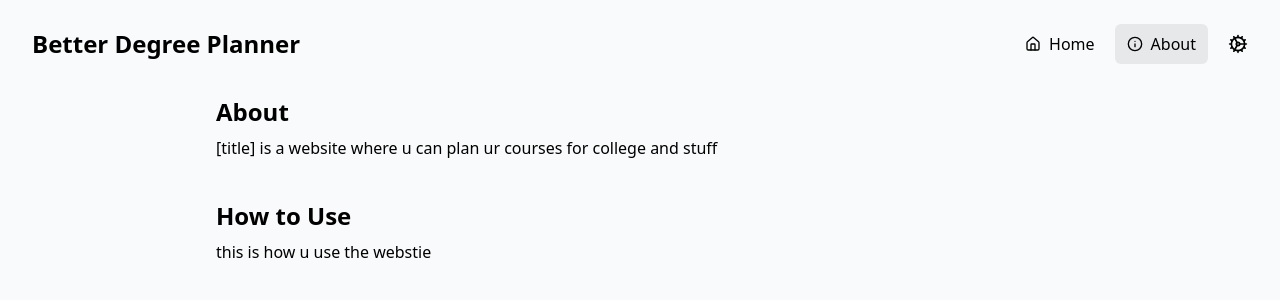
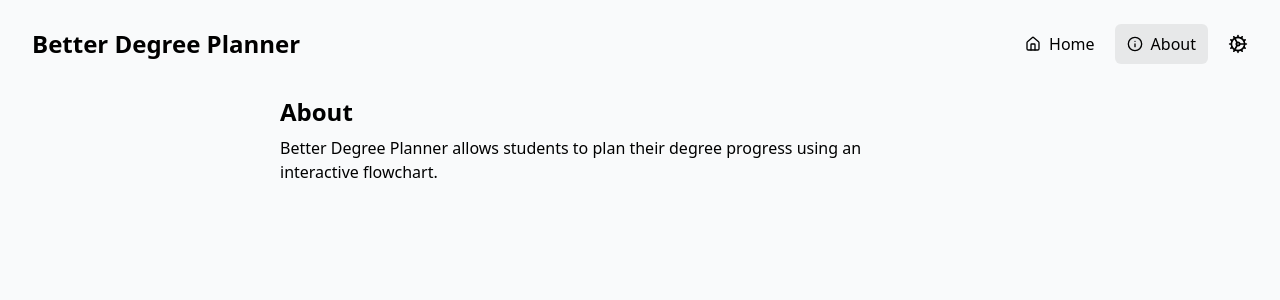
Before and after one commit to jakeo-dev/better-degree-planner, a Next.js app: page /about in a window 1280 px wide. Shown: the top 300 px of the page. Built offline with nearby package versions, Linux system fonts and the light colour scheme.

Commit message:
update about page

```diff
--- a/src/pages/about.tsx
+++ b/src/pages/about.tsx
@@ -30,16 +30,26 @@ export default function Home() {
         initialTerm={termType}
       />
 
-      <div className="m-4 md:m-12 lg:m-20 mt-18 md:mt-24 lg:mt-24 md:mx-auto lg:mx-auto max-w-4xl md:px-6">
+      <div className="m-4 md:m-12 lg:m-20 mt-18 md:mt-24 lg:mt-24 md:mx-auto lg:mx-auto max-w-3xl md:px-6">
         <h2 className="font-bold text-xl md:text-2xl">About</h2>
         <p className="text-sm md:text-base text-pretty mt-2">
-          [title] is a website where u can plan ur courses for college and stuff
+          Better Degree Planner allows students to plan their degree progress
+          using an interactive flowchart.
         </p>
 
-        <h2 className="font-bold text-xl md:text-2xl mt-10">How to Use</h2>
+        {/* <h2 className="font-bold text-xl md:text-2xl mt-6 md:mt-10">
+          Features
+        </h2>
         <p className="text-sm md:text-base text-pretty mt-2">
           this is how u use the webstie
         </p>
+
+        <h2 className="font-bold text-xl md:text-2xl mt-6 md:mt-10">
+          How to Use
+        </h2>
+        <p className="text-sm md:text-base text-pretty mt-2">
+          this is how u use the webstie
+        </p> */}
       </div>
     </>
   );
```
